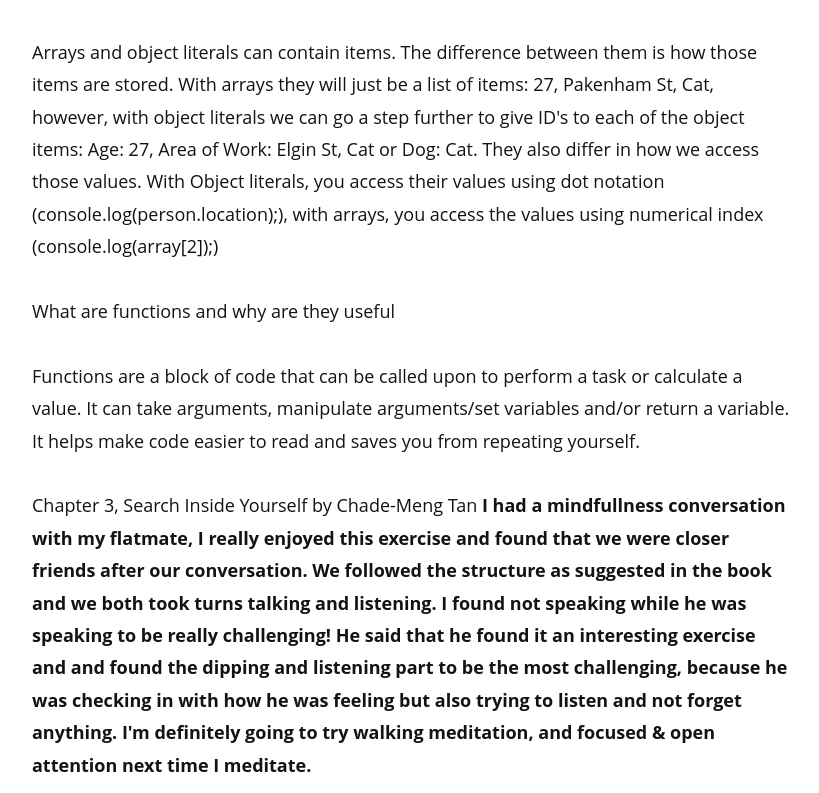
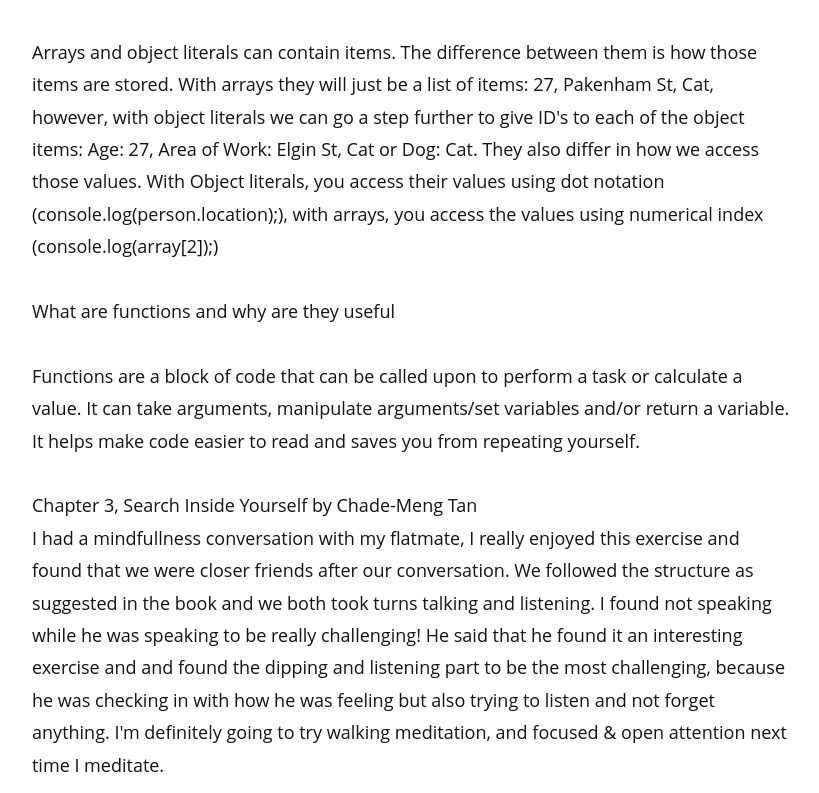
Before and after one commit to emmanio/emmanio.github.io, a plain HTML site: page Sprint4.html in a window 1280 px wide. Shown: the part 1082-1875 px from the top of the page, without its empty margins (228-1047 px from the left). Drawn offline with nearby package versions, Linux system fonts and the light colour scheme.

Commit message:
Update Sprint4.html

```diff
--- a/Sprint4.html
+++ b/Sprint4.html
@@ -72,13 +72,14 @@
           repeating yourself.
           <br>
           <br> Chapter 3, Search Inside Yourself by Chade-Meng Tan
-          <b> I had a mindfullness conversation with my flatmate, I really enjoyed this exercise and found that we were closer
+          <br>
+            I had a mindfullness conversation with my flatmate, I really enjoyed this exercise and found that we were closer
             friends after our conversation. We followed the structure as suggested in the book and we both took turns talking
             and listening. I found not speaking while he was speaking to be really challenging! He said that he found it
             an interesting exercise and and found the dipping and listening part to be the most challenging, because he was
             checking in with how he was feeling but also trying to listen and not forget anything. I'm definitely going to
             try walking meditation, and focused & open attention next time I meditate.
-            <br>
+          <br>
         </p>
       </div>
     </article>
```
